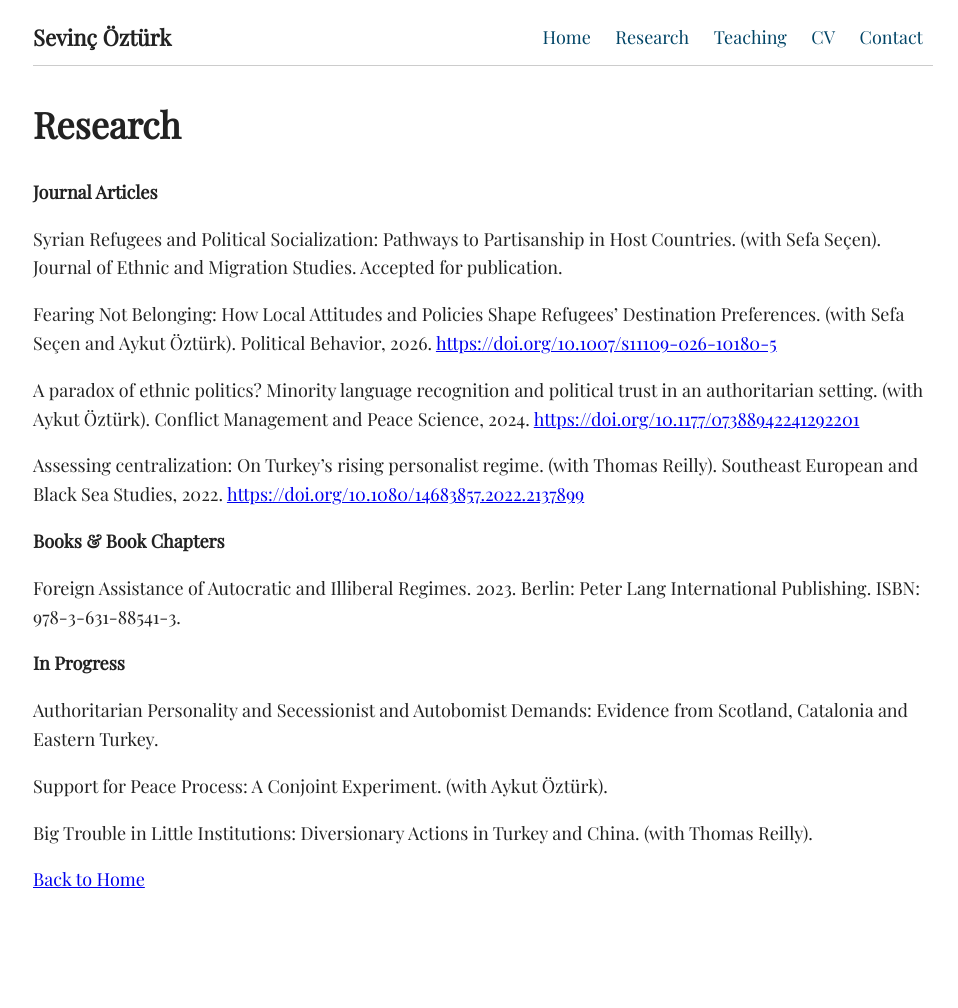
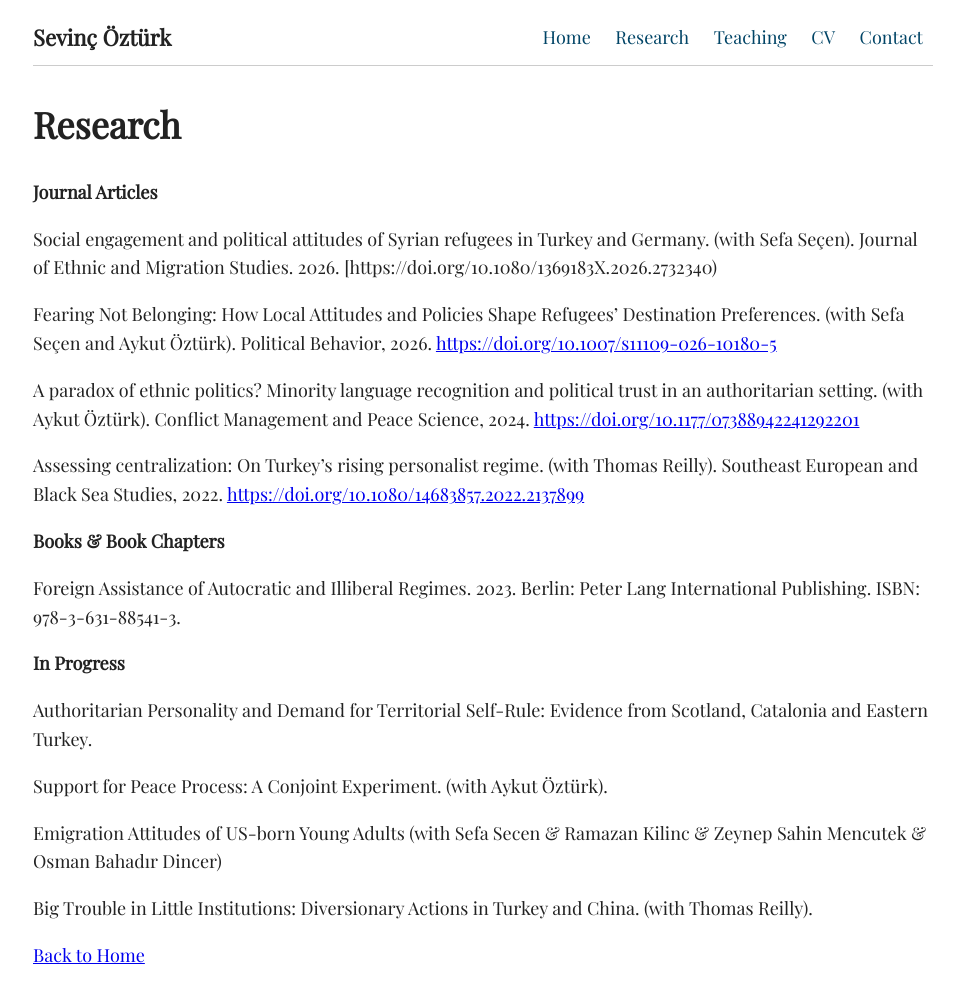
Before and after one commit to SevincOzturk/sevincozturk.github.io, a Jekyll site: the page built from research.md, in a window 1280 px wide. Shown: the whole page, without its empty margins (157-1115 px from the left). Built offline with Jekyll 4.4.1, drawn with Linux system fonts in a browser that asks for light colours; before the commit the page ends 932 px from its top, so only the background shows below that.

Commit message:
Update research.md

```diff
--- a/research.md
+++ b/research.md
@@ -7,7 +7,7 @@ title: Research
 
 **Journal Articles**
 
-Syrian Refugees and Political Socialization: Pathways to Partisanship in Host Countries. (with Sefa Seçen). Journal of Ethnic and Migration Studies. Accepted for publication.
+Social engagement and political attitudes of Syrian refugees in Turkey and Germany. (with Sefa Seçen). Journal of Ethnic and Migration Studies. 2026. [https://doi.org/10.1080/1369183X.2026.2732340)
 
 Fearing Not Belonging: How Local Attitudes and Policies Shape Refugees’ Destination Preferences. (with Sefa Seçen and Aykut Öztürk). Political Behavior, 2026.  [https://doi.org/10.1007/s11109-026-10180-5](https://doi.org/10.1177/07388942241292201)
 
@@ -23,9 +23,11 @@ Foreign Assistance of Autocratic and Illiberal Regimes. 2023. Berlin: Peter Lang
 
 **In Progress**
 
-Authoritarian Personality and Secessionist and Autobomist Demands: Evidence from Scotland, Catalonia and Eastern Turkey.
+Authoritarian Personality and Demand for Territorial Self-Rule: Evidence from Scotland, Catalonia and Eastern Turkey.
 
 Support for Peace Process: A Conjoint Experiment. (with Aykut Öztürk).
+
+Emigration Attitudes of US-born Young Adults (with Sefa Secen & Ramazan Kilinc & Zeynep Sahin Mencutek & Osman Bahadır Dincer)
 
 Big Trouble in Little Institutions: Diversionary Actions in Turkey and China. (with Thomas Reilly).
 
```
